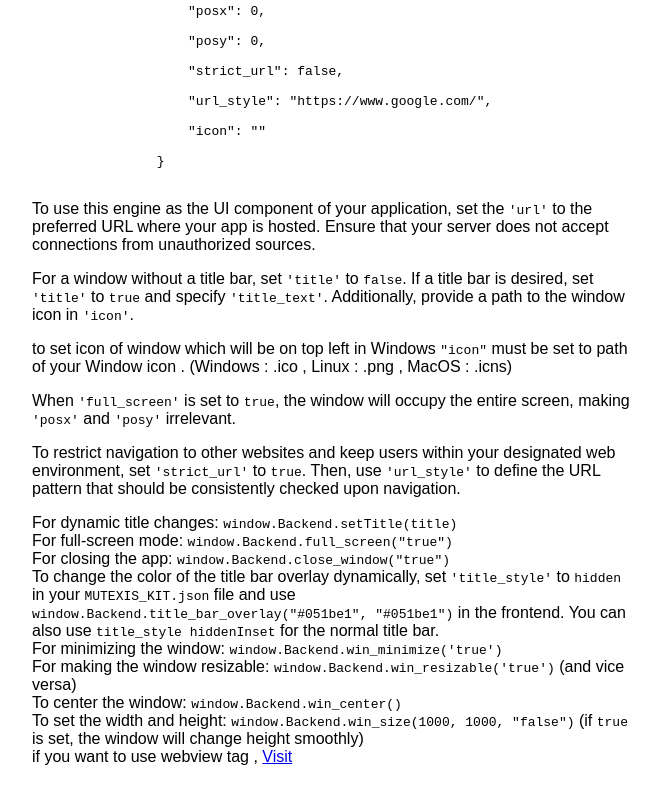
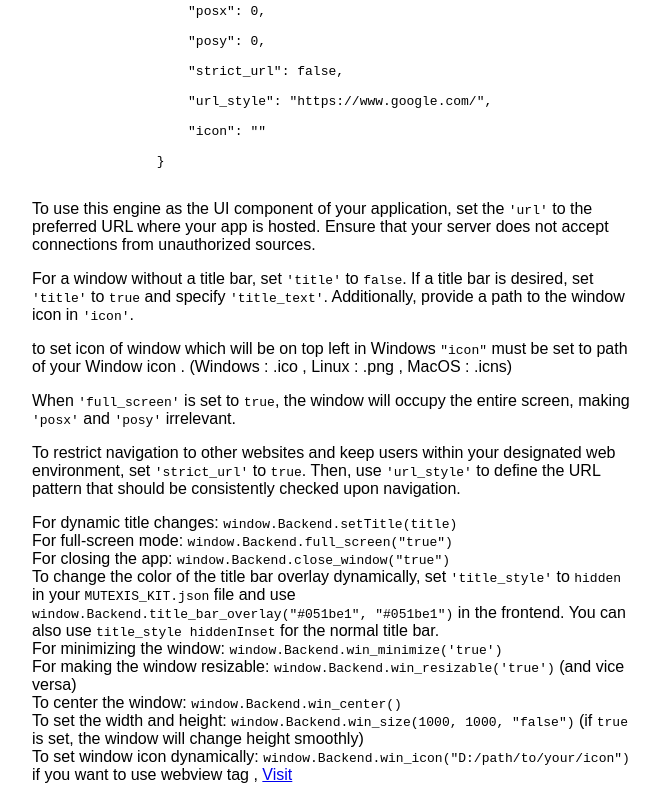
Before and after one commit to SkillfulElectro/EMWebKit, an Electron app: page welcome.html in a window 1280 px wide. Shown: the part 566-1366 px from the top of the page, without its empty margins (308-968 px from the left). Drawn offline with Linux system fonts and the light colour scheme.

Commit message:
Update welcome.html

```diff
--- a/welcome.html
+++ b/welcome.html
@@ -95,6 +95,8 @@
             <br>
             To set the width and height: <code>window.Backend.win_size(1000, 1000, "false")</code> (if <code>true</code> is set, the window will change height smoothly)
             <br>
+            To set window icon dynamically: <code>window.Backend.win_icon("D:/path/to/your/icon")</code>
+            <br>
             if you want to use webview tag , <a href="https://www.electronjs.org/docs/latest/api/webview-tag">Visit</a>
         </p>
     </div>
```
